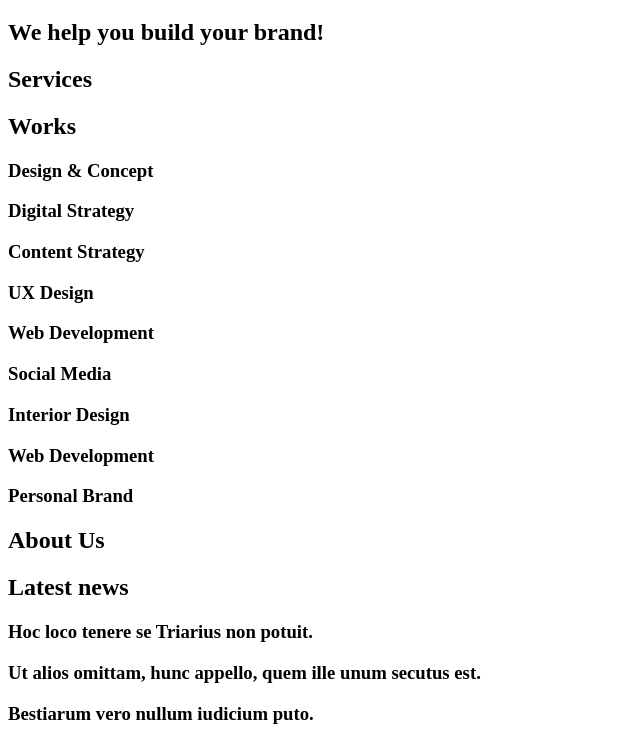
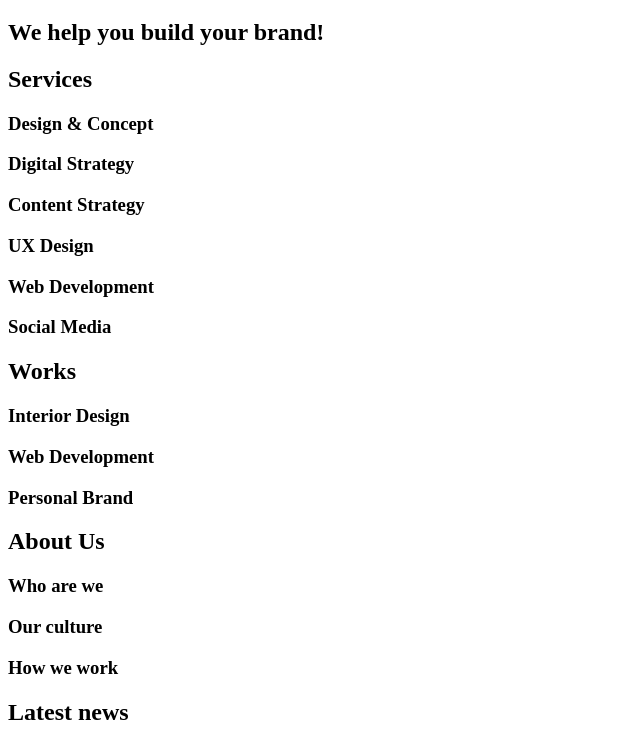
Before and after one commit to IhebChatti/holbertonschool-web_front_end, a plain HTML site: page 0x00-html_advanced/10-index.html in a window 1280 px wide. Shown: the part 61-800 px from the top of the page, without its empty margins (0-640 px from the left). Drawn offline with Linux system fonts and the light colour scheme.

Commit message:
small fix

```diff
--- a/0x00-html_advanced/10-index.html
+++ b/0x00-html_advanced/10-index.html
@@ -18,20 +18,27 @@
     <main>
       <h1>Homepage</h1>
       <section><h2>We help you build your brand!</h2></section>
-      <section><h2>Services</h2></section>
       <section>
-        <h2>Works</h2>
+        <h2>Services</h2>
         <h3>Design & Concept</h3>
         <h3>Digital Strategy</h3>
         <h3>Content Strategy</h3>
         <h3>UX Design</h3>
         <h3>Web Development</h3>
         <h3>Social Media</h3>
+      </section>
+      <section>
+        <h2>Works</h2>
         <article><h3>Interior Design</h3></article>
         <article><h3>Web Development</h3></article>
         <article><h3>Personal Brand</h3></article>
       </section>
-      <section><h2>About Us</h2></section>
+      <section>
+        <h2>About Us</h2>
+        <h3>Who are we</h3>
+        <h3>Our culture</h3>
+        <h3>How we work</h3>
+      </section>
       <section>
         <h2>Latest news</h2>
         <article><h3>Hoc loco tenere se Triarius non potuit.</h3></article>
@@ -42,9 +49,6 @@
       </section>
       <section>
         <h2>Testimonials</h2>
-        <h3>Who are we</h3>
-        <h3>Our culture</h3>
-        <h3>How we work</h3>
         <article>Testimonial #1</article>
         <article>Testimonial #2</article>
         <article>Testimonial #3</article>
```
